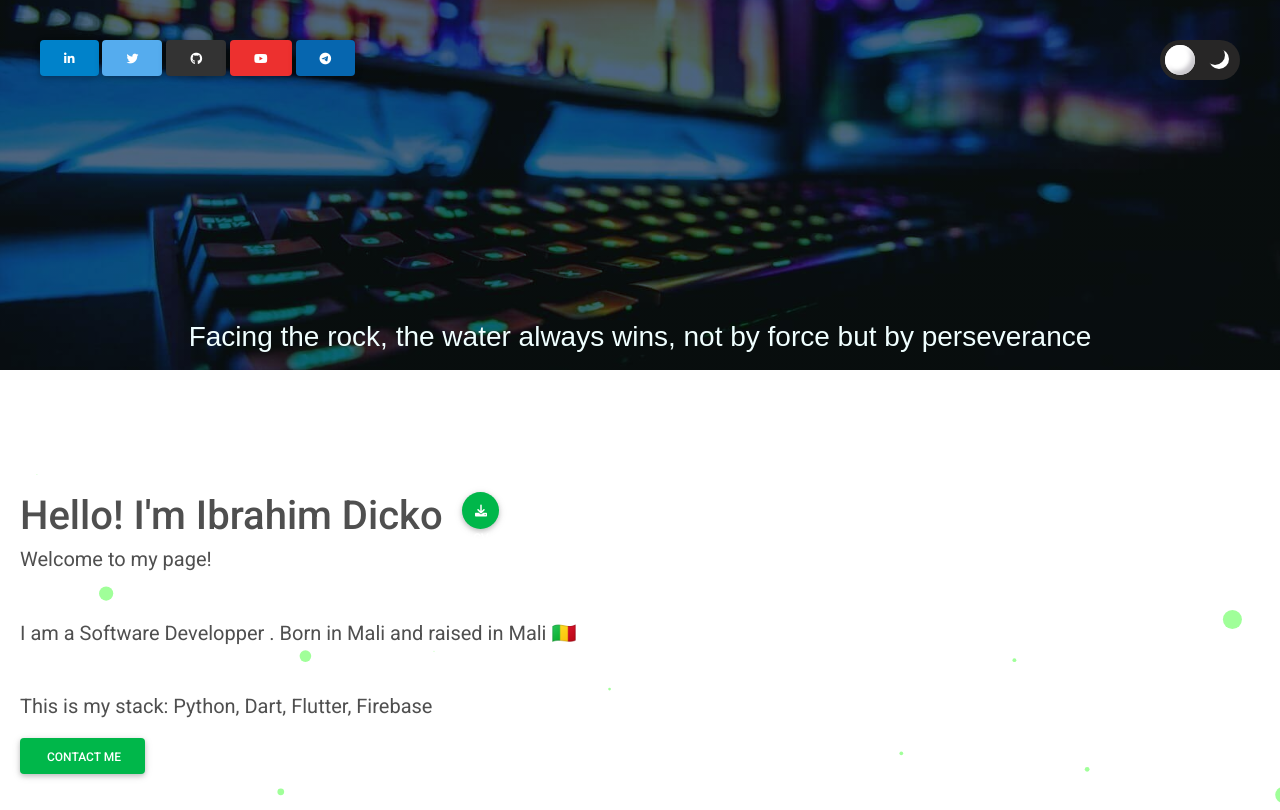
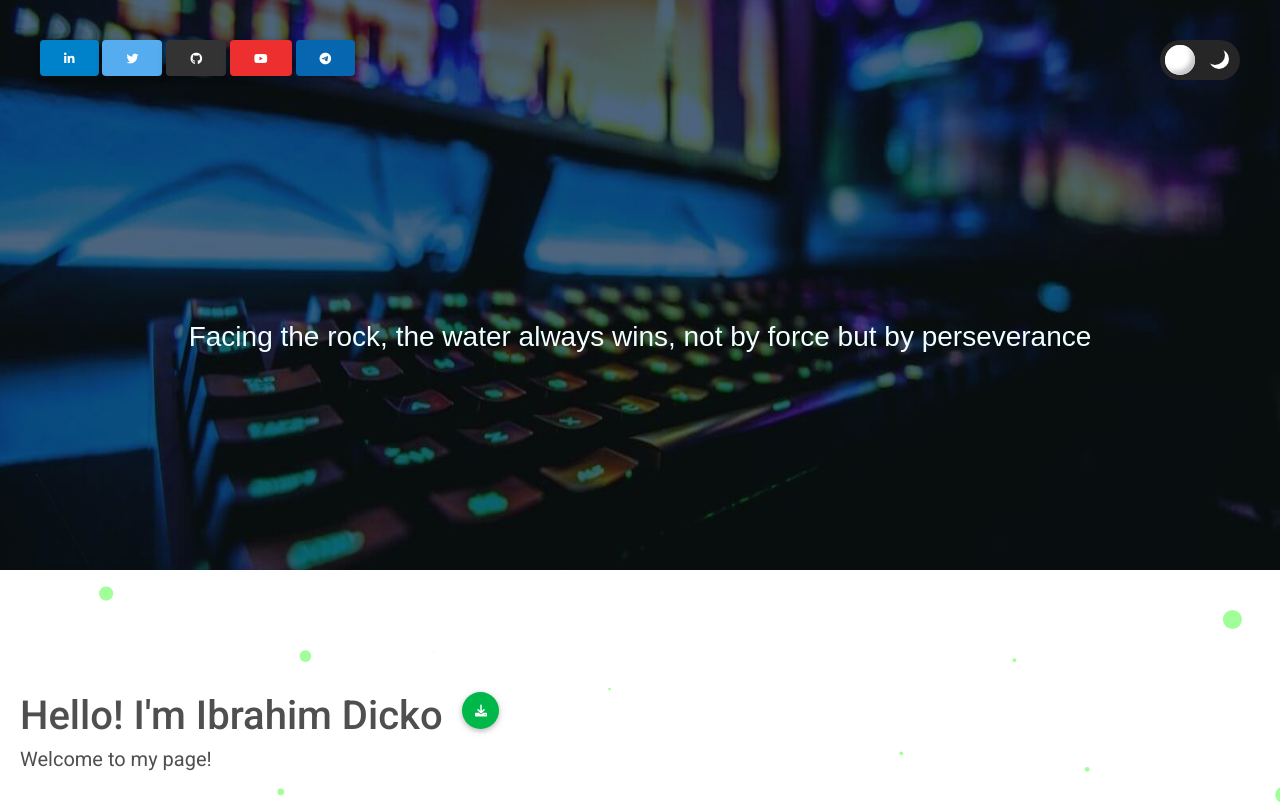
Before and after one commit to ddicko/portfolio, a PHP site: page / in a window 1280 px wide. Shown: the top 810 px of the page. Run offline with PHP 8.4, Linux system fonts and the light colour scheme; some libraries are stand-ins or nearby versions.

Commit message:
review porfolio +1

```diff
--- a/index.html
+++ b/index.html
@@ -15,6 +15,7 @@
     <!-- MDB -->
     <link href="https://cdnjs.cloudflare.com/ajax/libs/mdb-ui-kit/3.11.0/mdb.min.css" rel="stylesheet" />
     <link rel="stylesheet" href="lightbox.css">
+    <link rel="shortcut icon" href="images/profile_picture.png" type="image/x-icon">
 </head>
 
 <body>
@@ -51,10 +52,12 @@
                 <div class="flicker"></div>
                 <div class="moon"></div>
             </div>
+
         </header>
-        <h3>Facing the rock, the water always wins, not by force but by perseverance</h3>
+
+        <h3 id="footer">Facing the rock, the water always wins, not by force but by perseverance</h3>
+
     </div>
-
     <script src="particles.js"></script>
     <script src="app.js"></script>
 
@@ -115,9 +118,6 @@
             <a href="images/app1.jpeg" data-lightbox="models" data-title="Caption1">
                 <img src="images/app1.jpeg">
             </a>
-                <a href="images/app2.jpeg" data-lightbox="models" data-title="Caption2">
-                    <img src="images/app2.jpeg">
-                </a>
             <a href="images/app3.jpeg" data-lightbox="models" data-title="Caption3">
                 <img src="images/app3.jpeg">
             </a>
@@ -126,6 +126,9 @@
             </a>
             <a href="images/app5.jpeg" data-lightbox="models" data-title="Caption5">
                 <img src="images/app5.jpeg">
+            </a>
+            <a href="images/app2.jpeg" data-lightbox="models" data-title="Caption2">
+                <img src="images/app2.jpeg">
             </a>
         </div>
     </div>
--- a/styles.css
+++ b/styles.css
@@ -22,7 +22,7 @@ body {
   box-sizing: border-box;
 }
 #particles-js {
-  height: 370px;
+  height: 570px;
   background-color: rgba(0, 119, 255, 0.397);
   background-blend-mode: darken;
   background-image: linear-gradient(rgba(0, 0, 0, 0.5), rgba(0, 0, 0, 0.5)),
```
Also changed, not shown: images/profile_picture.png (added). Lines whose indentation alone changed are shown as unchanged.
